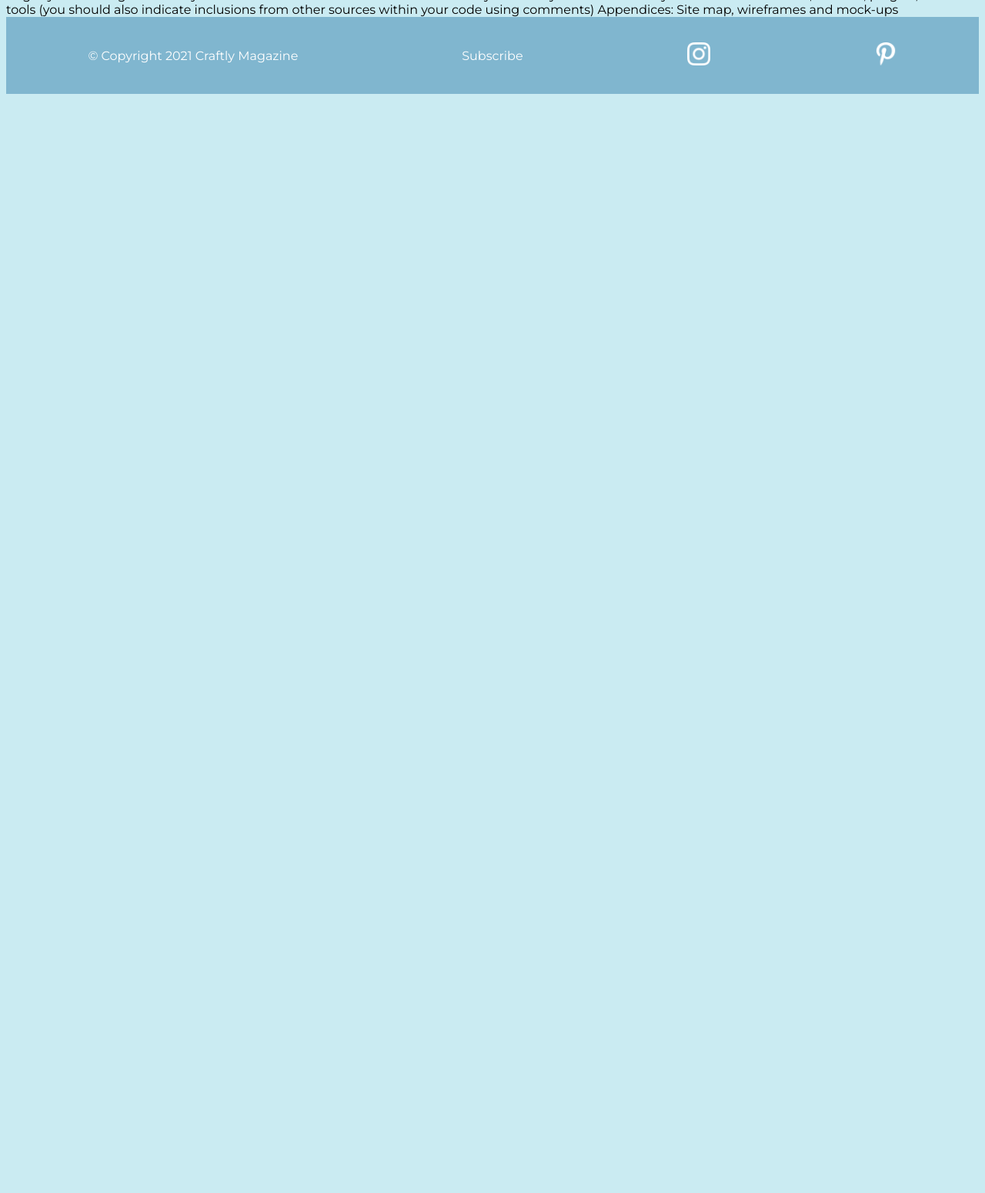
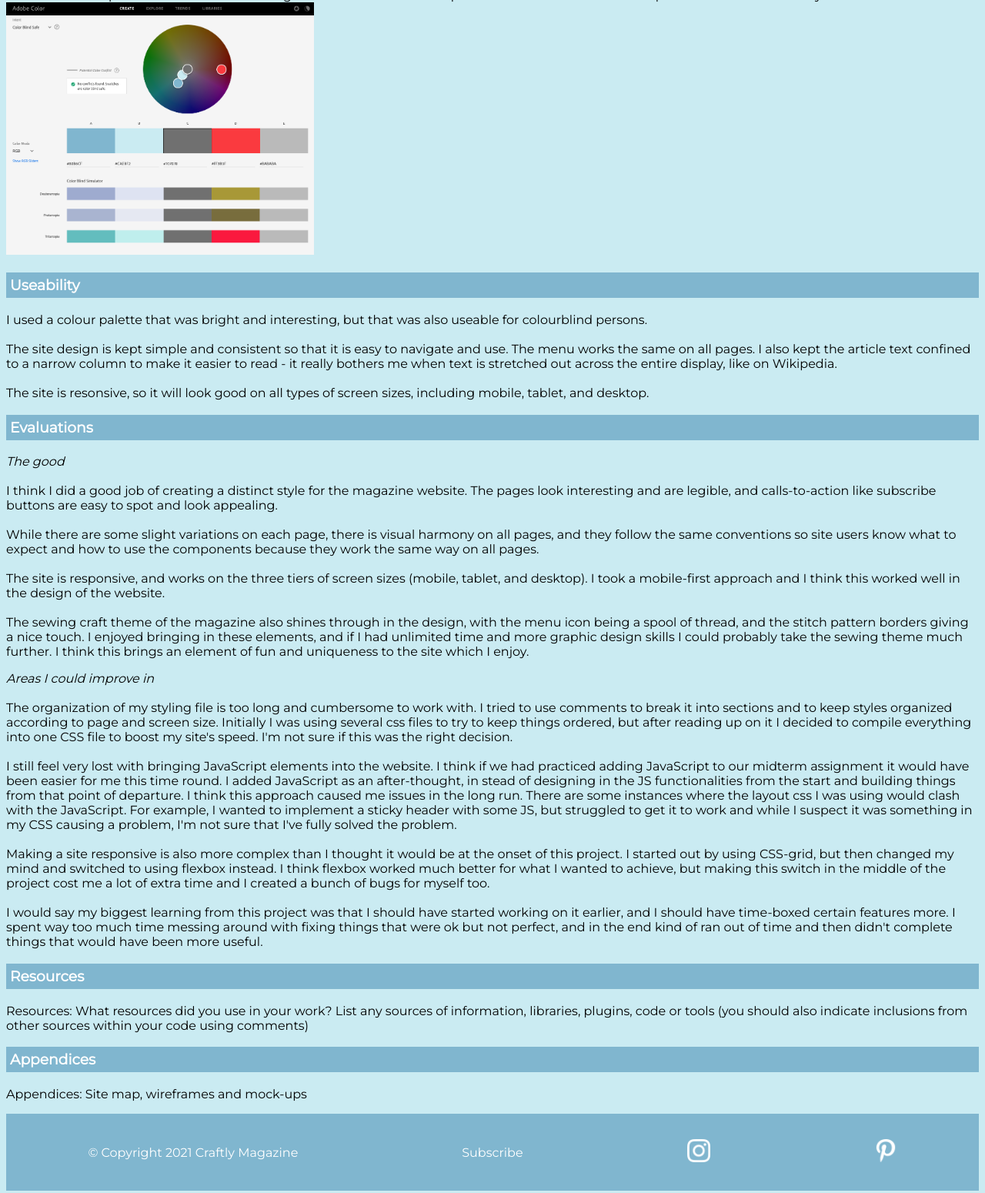
Before and after one commit to lenevdm/crafty_magazine, a plain HTML site: page report.html in a window 1280 px wide. Shown: the part 1680-3230 px from the top of the page at 77% size. Before the commit the page ends 1810 px from the top, so only its background shows below. Drawn offline with Linux system fonts and the light colour scheme.

Commit message:
Report part 2

```diff
--- a/report.html
+++ b/report.html
@@ -66,14 +66,60 @@
     </p>
 
     <h3>Accessibility</h3>
+    <p>
+        To contribute to the site's accessibility I've added alt text to all images and graphics.
+        <br><br>
+        Because I use certain colours to highlight elements like links or buttons, and to make title sections stand out, I've used a colour palette that is distinct enough that colourblind persons will be able to distinguish shades. I created the palette on Adobe Color and then performed the accessibility check on it.
+        <br>
+        <img src="images/accesibility.png" style="width: 400px;">
+    </p>
 
-Accessibility: State 3 ways in which your site is accessible to those with different abilities and needs (for example those with visual impairment)
-Usability: State 3 ways in which you considered the usability of your site.
-Learning: state 3 things you had to learn or find out to create your site. How did you achieve that?
-Evaluation I: What aspects of your work do you think were particularly successful? Why?
-Evaluation II: What aspects of your work could be improved? How might you do things differently another time?
-Resources: What resources did you use in your work? List any sources of information, libraries, plugins, code or tools (you should also indicate inclusions from other sources within your code using comments)
-Appendices: Site map, wireframes and mock-ups
+    <h3>Useability</h3>
+    <p>
+        I used a colour palette that was bright and interesting, but that was also useable for colourblind persons.
+        <br><br>
+        The site design is kept simple and consistent so that it is easy to navigate and use. The menu works the same on all pages. I also kept the article text confined to a narrow column to make it easier to read - it really bothers me when text is stretched out across the entire display, like on Wikipedia.
+        <br><br>
+        The site is resonsive, so it will look good on all types of screen sizes, including mobile, tablet, and desktop.
+    </p>
+
+    <h3>Evaluations</h3>
+    <p>
+        <em>The good</em>
+        <br><br>
+        I think I did a good job of creating a distinct style for the magazine website. The pages look interesting and are legible, and calls-to-action like subscribe buttons are easy to spot and look appealing.
+        <br><br>
+        While there are some slight variations on each page, there is visual harmony on all pages, and they follow the same conventions so site users know what to expect and how to use the components because they work the same way on all pages.
+        <br><br>
+        The site is responsive, and works on the three tiers of screen sizes (mobile, tablet, and desktop). I took a mobile-first approach and I think this worked well in the design of the website.
+        <br><br>
+        The sewing craft theme of the magazine also shines through in the design, with the menu icon being a spool of thread, and the stitch pattern borders giving a nice touch. I enjoyed bringing in these elements, and if I had unlimited time and more graphic design skills I could probably take the sewing theme much further. I think this brings an element of fun and uniqueness to the site which I enjoy.
+    </p>
+    <p>
+        <em>Areas I could improve in</em>
+        <br><br>
+        The organization of my styling file is too long and cumbersome to work with. I tried to use comments to break it into sections and to keep styles organized according to page and screen size. Initially I was using several css files to try to keep things ordered, but after reading up on it I decided to compile everything into one CSS file to boost my site's speed. I'm not sure if this was the right decision.
+        <br><br>
+        I still feel very lost with bringing JavaScript elements into the website. I think if we had practiced adding JavaScript to our midterm assignment it would have been easier for me this time round. I added JavaScript as an after-thought, in stead of designing in the JS functionalities from the start and building things from that point of departure. I think this approach caused me issues in the long run. There are some instances where the layout css I was using would clash with the JavaScript. For example, I wanted to implement a sticky header with some JS, but struggled to get it to work and while I suspect it was something in my CSS causing a problem, I'm not sure that I've fully solved the problem.
+        <br><br>
+        Making a site responsive is also more complex than I thought it would be at the onset of this project. I started out by using CSS-grid, but then changed my mind and switched to using flexbox instead. I think flexbox worked much better for what I wanted to achieve, but making this switch in the middle of the project cost me a lot of extra time and I created a bunch of bugs for myself too.
+        <br><br>
+        I would say my biggest learning from this project was that I should have started working on it earlier, and I should have time-boxed certain features more. I spent way too much time messing around with fixing things that were ok but not perfect, and in the end kind of ran out of time and then didn't complete things that would have been more useful.
+    </p>
+
+
+    <h3>Resources</h3>
+    <p>
+        Resources: What resources did you use in your work? List any sources of information, libraries, plugins, code or tools (you should also indicate inclusions from other sources within your code using comments)
+    </p>
+
+
+    <h3>Appendices</h3>
+    <p>
+        Appendices: Site map, wireframes and mock-ups
+    </p>
+
+
 
     <!--Footer with copyright information, subscribe link, and social links-->
     <footer>
```
Also changed, not shown: images/accesibility.png (added).
